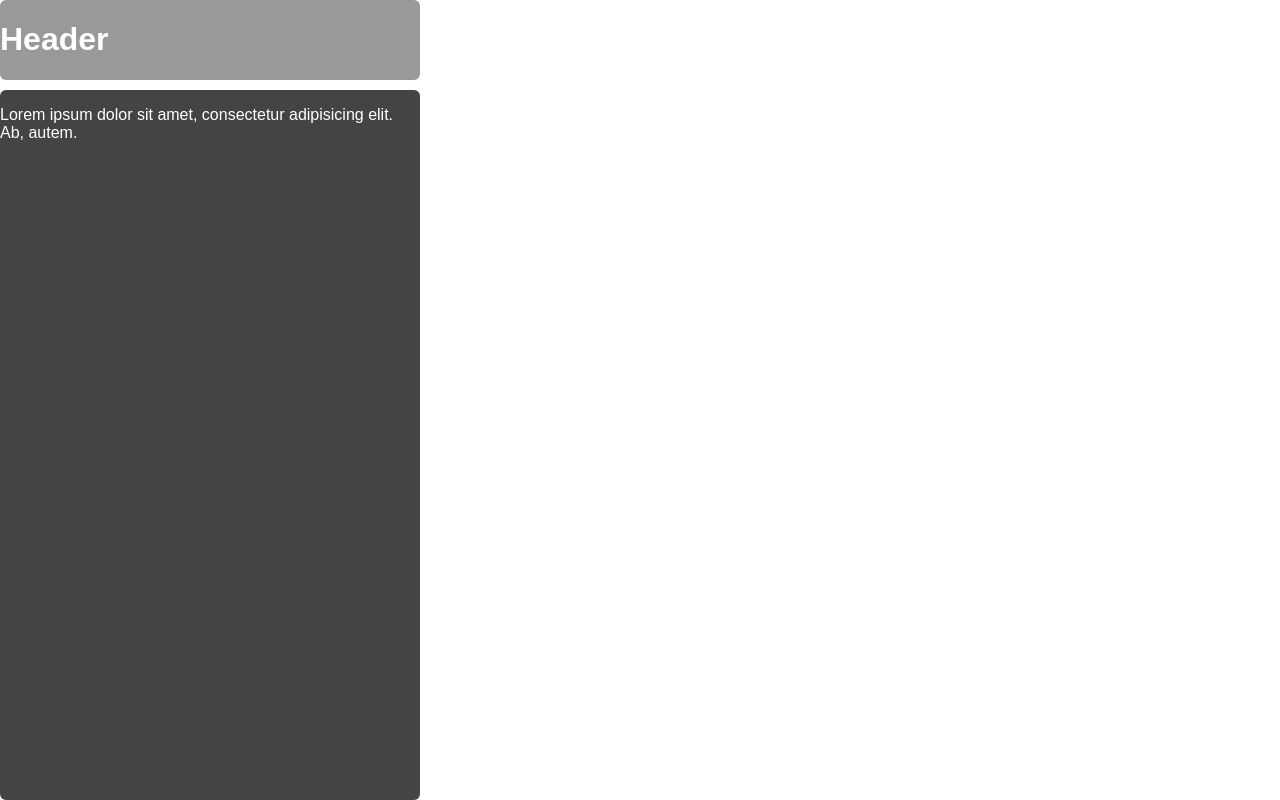
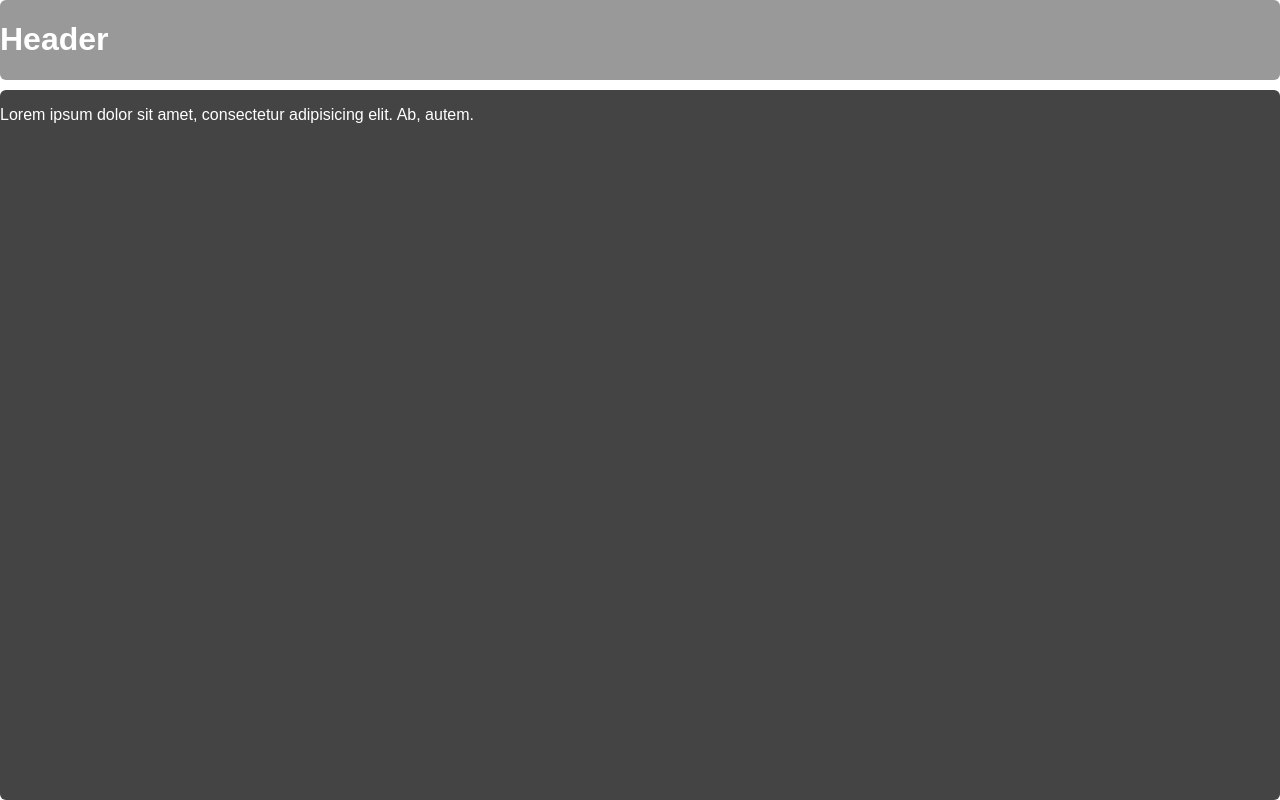
Before and after one commit to neohed/clean-components, a React (Create React App) app: page /#/layout-header-main in a window 1280 px wide. Built offline with nearby package versions, Linux system fonts and the light colour scheme.

Commit message:
Update headerMain.css

```diff
--- a/src/components/layout/headerMain.css
+++ b/src/components/layout/headerMain.css
@@ -3,7 +3,6 @@
     grid-template-areas:
             "header"
             "content";
-    grid-template-columns: 420px;
     grid-template-rows: auto 1fr;
 
     height: 100vh;
```
